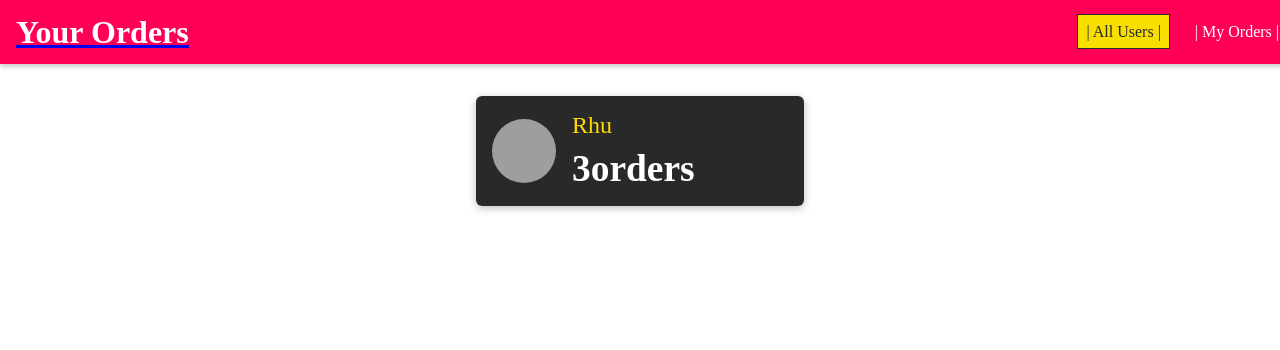
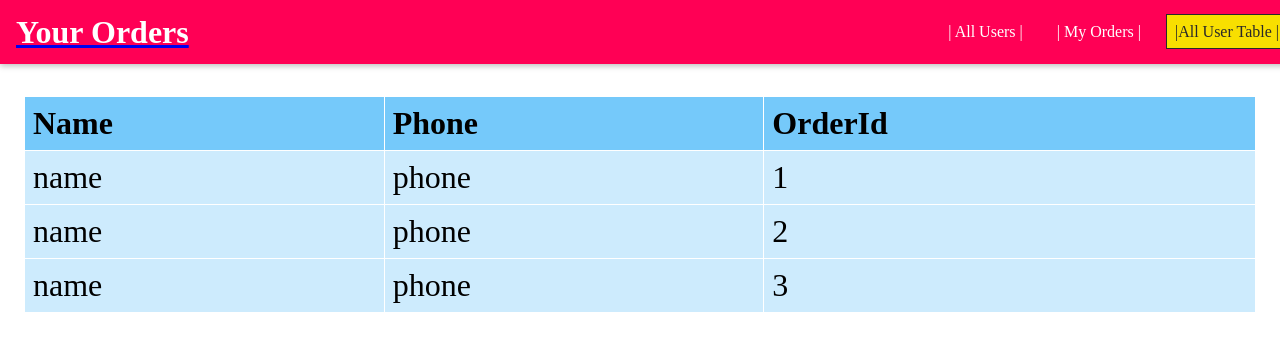
Before and after one commit to ThapaRh/Univent_fullSTack, a React (Create React App) app in the folder my-app/: page /usersTable in a window 1280 px wide. Before the commit this address led to /. Shown: the top 350 px of the page. Built offline with nearby package versions, Linux system fonts and the light colour scheme; grey boxes are pictures that could not be loaded.

Commit message:
Created Table

```diff
--- a/my-app/src/App.js
+++ b/my-app/src/App.js
@@ -10,6 +10,7 @@ import Users from "./User/Pages/Users";
 import Orders from "./Orders/Pages/Orders";
 import UserOrders from "./Orders/Pages/UserOrders";
 import MainNavigation from "./Shared/Components/Navigation/MainNavigation";
+import AllUserTables from "./Table/Pages/AllUserTables";
 
 function App() {
   return (
@@ -19,6 +20,9 @@ function App() {
       <Switch>
         <Route path="/" exact>
           <Users />
+        </Route>
+        <Route path="/usersTable" exact>
+          <AllUserTables></AllUserTables>
         </Route>
         <Route path="/:userId/orders" exact>
         <UserOrders/>
--- a/my-app/src/Shared/Components/Navigation/NavLinks.js
+++ b/my-app/src/Shared/Components/Navigation/NavLinks.js
@@ -12,6 +12,9 @@ function NavLinks(props){
         <li>
             <NavLink to ="/orders">| My Orders |</NavLink>
         </li>
+        <li>
+            <NavLink to = "/usersTable">|All User Table |</NavLink>
+        </li>
 
         </ul>
     );
--- /dev/null
+++ b/my-app/src/Table/Containers/TableData.jsx
@@ -0,0 +1,13 @@
+import React from "react";
+
+function TableData(props){
+    return (
+            <tr>
+                <td>{props.data.Name}</td>
+                <td>{props.data.Phone}</td>
+                <td>{props.data.OrderId}</td>
+            </tr>
+    )
+}
+
+export default TableData;
--- /dev/null
+++ b/my-app/src/Table/Pages/AllUserTables.jsx
@@ -0,0 +1,31 @@
+import React from "react";
+import TableData from "../Containers/TableData";
+
+import "../TableOverall.css"
+
+
+function AllUserTables(){
+
+    const userHeading=["Name", "Phone", "OrderId"];
+    const userData = [{Name:"name", Phone:"phone",OrderId:"1"},{Name:"name", Phone:"phone",OrderId:"2"},{Name:"name", Phone:"phone",OrderId:"3"}]
+
+    return (
+    <div className="app-container">
+    <table>
+        <thead>
+        <tr>
+            {userHeading.map((item,index)=>
+            <th key={index}>{item}</th>
+            )}
+        </tr>
+        </thead>
+        <tbody>
+            {userData.map((data)=>{
+                return <TableData key={data.OrderId} data={data}/>
+            })}
+        </tbody>
+    </table>
+    </div>)
+}
+
+export default AllUserTables;
--- /dev/null
+++ b/my-app/src/Table/TableOverall.css
@@ -0,0 +1,41 @@
+.app-container {
+    display: flex;
+    flex-direction: column;
+    gap: 10px;
+    padding: 1rem;
+  }
+
+  table {
+    border-collapse: collapse;
+    width: 100%;
+  }
+
+  th,
+  td {
+    border: 1px solid #ffffff;
+    text-align: left;
+    padding: 8px;
+    font-size: 32px;
+  }
+
+  th {
+    background-color: rgb(117, 201, 250);
+  }
+
+  td {
+    background-color: rgb(205, 235, 253);
+  }
+
+  form {
+    display: flex;
+    gap: 5px;
+  }
+
+  form td:last-child {
+    display: flex;
+    justify-content: space-evenly;
+  }
+
+  form * {
+    font-size: 28px;
+  }
--- a/my-app/src/User/Pages/Users.js
+++ b/my-app/src/User/Pages/Users.js
@@ -5,7 +5,9 @@ function Users(){
 
     const users=[{id:"u1", name:"Rhu", orders:3, image:"https://thumbs.dreamstime.com/b/environment-earth-day-hands-trees-growing-seedlings-bokeh-green-background-female-hand-holding-tree-nature-field-gra-130247647.jpg"}]
 
-    return <h1><UsersList items={users}></UsersList></h1>
+    return (<div>
+    <h1><UsersList items={users}></UsersList></h1>
+    </div>)
 }
 
 export default Users;
```
